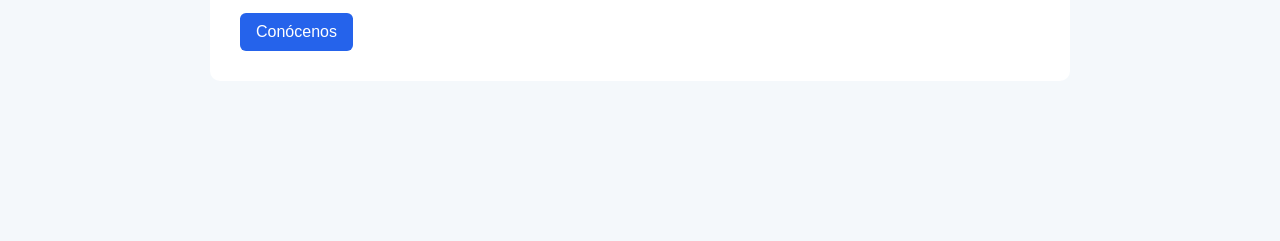
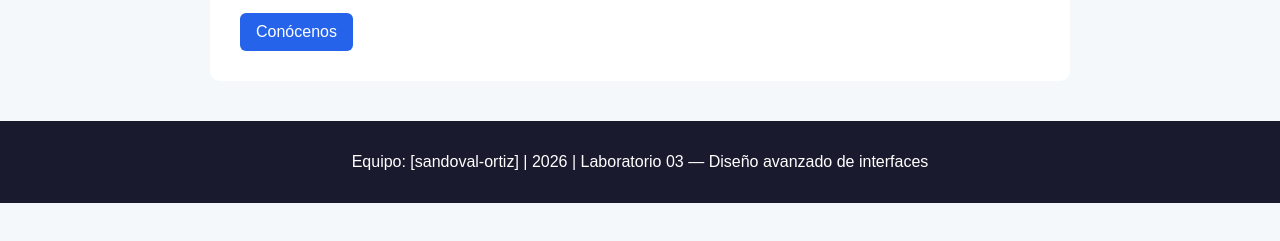
Before and after one commit to Martin-s-r/Semana-03-lab-git-sem03, a plain HTML site: page index.html in a window 1280 px wide. Shown: the part 237-478 px from the top of the page. Drawn offline with Linux system fonts and the light colour scheme.

Commit message:
feat: agrega footer a index.html

```diff
--- a/index.html
+++ b/index.html
@@ -17,5 +17,8 @@
         <p>Bienvenido a nuestro sitio sobre viajes. Aquí encontrarás ideas para conocer nuevos lugares y vivir experiencias inolvidables.</p>
         <a href="about.html" style="display: inline-block; padding: 10px 16px; background-color: #2563eb; color: white; text-decoration: none; border-radius: 6px;">Conócenos</a>
     </main>
+  <footer style="background:#1a1a2e;color:white;text-align:center;padding:16px;margin-top:40px">
+<p>Equipo: [sandoval-ortiz] | 2026 | Laboratorio 03 — Diseño avanzado de interfaces</p>
+</footer>
 </body>
 </html>
```
